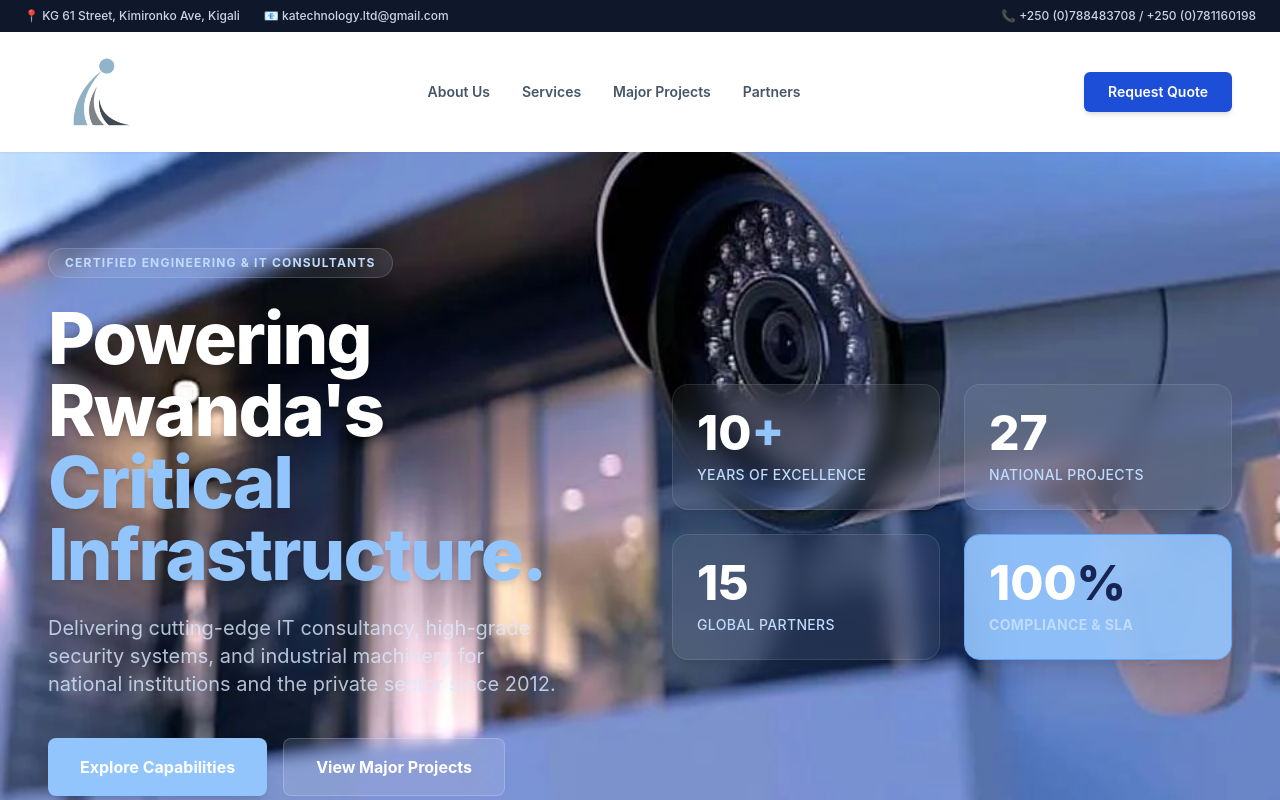
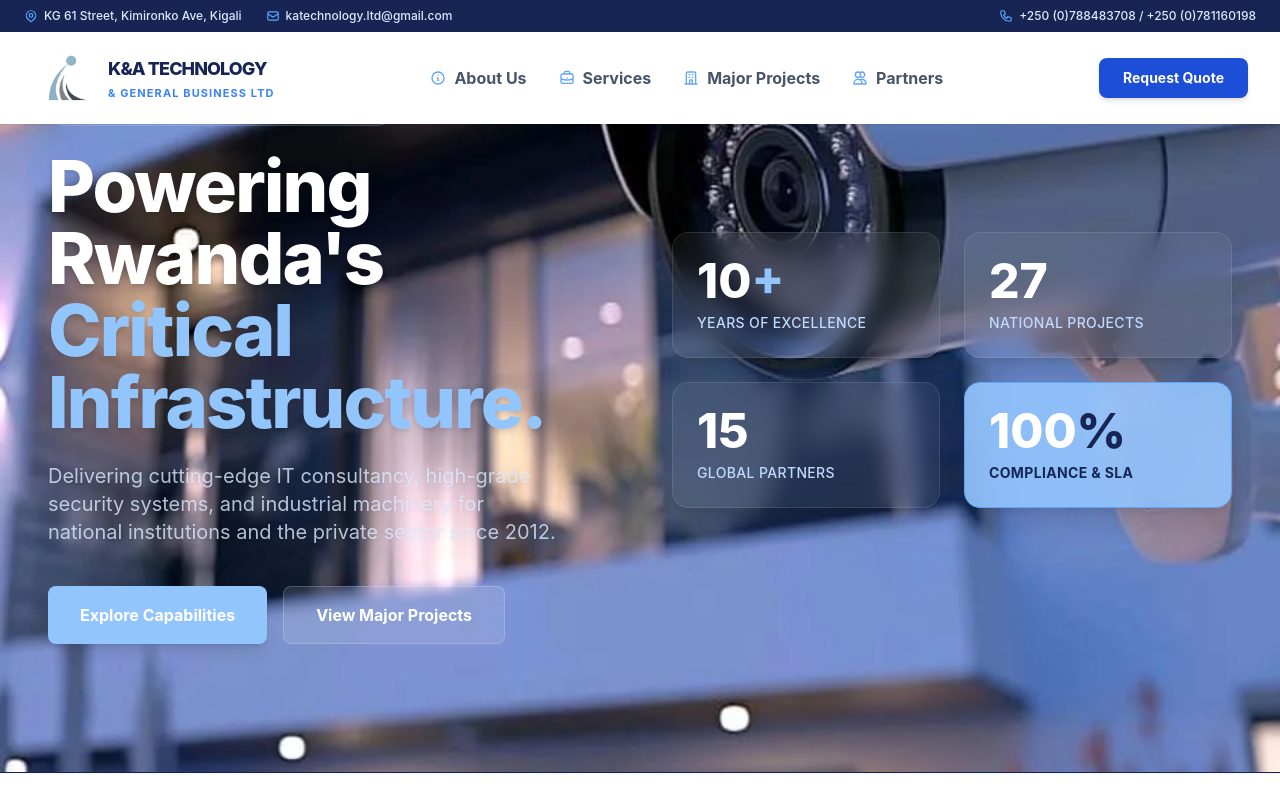
Before and after one commit to remyshingiro/K-A, a React (Vite) app: page / in a window 1280 px wide. Shown: the top 800 px of the page. Built offline with nearby package versions, Linux system fonts and the light colour scheme.

Commit message:
fix: shaking navbar

```diff
--- a/src/components/HeroSection.jsx
+++ b/src/components/HeroSection.jsx
@@ -5,7 +5,7 @@
   const imageUrls = [
     "/electrical-solution-services-in-k&a technology.webp", // Existing image, referenced correctly from public
     "/cctv-installation.webp", // Example placeholder image 2
-    "grain-dryer-k&a-technology-solutions.jpeg", // Example placeholder image 3
+    "/grain-dryer-k&a-technology-solutions.jpeg", // Example placeholder image 3
   ];
 
   const [currentImageIndex, setCurrentImageIndex] = useState(0);
@@ -23,50 +23,46 @@
   }, [imageUrls.length]); // Re-run effect only if imageUrls array length changes
 
   return (
-    // Section min-height kept for massive backdrop
-    <section className="relative flex items-center min-h-[90vh] pt-24 pb-32 px-6 lg:px-12 overflow-hidden border-b border-blue-950">
+    // OPTIMIZED SIZING: Replaced min-h-[90vh] with a responsive height and a max-height cap (max-h-[850px])
+    <section className="relative flex items-center min-h-[75vh] lg:min-h-[80vh] max-h-[850px] pt-24 pb-32 px-6 lg:px-12 overflow-hidden border-b border-blue-950">
 
-      {/* 1. The Shuffling Cinematic Backdrops (Overlay Removed for Clarity) */}
-      <div className="absolute inset-0 z-0">
+      {/* 1. The Shuffling Cinematic Backdrops */}
+      <div className="absolute inset-0 z-0 bg-blue-950">
         <img
           // Dynamically source the image based on the current state index
           src={imageUrls[currentImageIndex]}
           alt="Critical Infrastructure Backdrop"
           // Keys are used to force React to re-render the image element on change, re-triggering the fade-in animation
           key={imageUrls[currentImageIndex]}
-          className="w-full h-full object-cover animate-fade-in"
+          // ADDED object-center: Ensures the browser crops equally from the edges, keeping the main subject in view.
+          className="w-full h-full object-cover object-center animate-fade-in"
         />
-        {/* REMOVED: The dark gradient overlay div for clarity */}
       </div>
 
       <div className="max-w-7xl mx-auto w-full grid grid-cols-1 lg:grid-cols-2 gap-16 items-center relative z-10">
 
         {/* Left Content - The Hook */}
         <div className="animate-fade-in-up">
-          {/* CHANGED: Yellow/Amber colors replaced with suitable Pale Blue accents */}
           <div className="inline-block bg-blue-100/10 text-blue-200 font-bold px-4 py-1.5 rounded-full text-xs uppercase tracking-widest mb-6 border border-blue-200/20 backdrop-blur-sm">
             Certified Engineering & IT Consultants
           </div>
           <h1 className="text-5xl md:text-6xl lg:text-7xl font-extrabold text-white leading-tight mb-6 tracking-tight drop-shadow-md">
             Powering Rwanda's <br/>
-            {/* CHANGED: Yellow/Amber color replaced with Pale Blue for title accent */}
             <span className="text-blue-300">Critical Infrastructure.</span>
           </h1>
-          <p className="text-lg md:text-xl text-blue-100/80 mb-10 max-w-lg leading-relaxed">
+          <p className="text-lg md:text-xl text-blue-100/80 mb-10 max-w-lg leading-relaxed drop-shadow-sm">
             Delivering cutting-edge IT consultancy, high-grade security systems, and industrial machinery for national institutions and the private sector since 2012.
           </p>
 
           <div className="flex flex-col sm:flex-row gap-4">
             <a
               href="#services"
-              // CHANGED: Yellow/Amber colors replaced with Pale Blue for main button
               className="bg-blue-300 hover:bg-blue-400 text-white font-bold py-4 px-8 rounded-lg transition-all shadow-lg hover:shadow-blue-300/25 text-center flex items-center justify-center gap-2"
             >
               Explore Capabilities
             </a>
             <a
               href="#projects"
-              // White text over potentially varying images still fine for subtle button, white/10 is fine
               className="bg-white/10 hover:bg-white/20 border border-white/20 text-white font-bold py-4 px-8 rounded-lg transition-all backdrop-blur-sm text-center flex items-center justify-center gap-2"
             >
               View Major Projects
@@ -78,7 +74,6 @@
         <div className="grid grid-cols-2 gap-4 lg:gap-6 relative z-10">
           {/* Glass Card 1 */}
           <div className="bg-white/5 backdrop-blur-md p-6 rounded-2xl shadow-xl border border-white/10 hover:bg-white/10 transition-colors">
-            {/* CHANGED: Yellow/Amber '+' symbol replaced with Pale Blue accent */}
             <p className="text-4xl md:text-5xl font-extrabold text-white">10<span className="text-blue-300">+</span></p>
             <p className="text-sm text-blue-200 font-medium mt-2 uppercase tracking-wide">Years of Excellence</p>
           </div>
@@ -96,12 +91,9 @@
           </div>
 
           {/* Highlighted Metric Card */}
-          {/* CHANGED: Yellow/Amber highlighted card styling replaced with Pale Blue main accent and accent text */}
           <div className="bg-blue-300/90 backdrop-blur-md p-6 rounded-2xl shadow-xl border border-blue-400 text-white transform hover:-translate-y-1 transition-transform duration-300">
-            {/* Text is white on blue, good contrast. Percent color still deep blue, works fine. */}
             <p className="text-4xl md:text-5xl font-extrabold">100<span className="text-blue-950">%</span></p>
-            {/* CHANGED: Yellow/Amber accent text color replaced with Pale Blue */}
-            <p className="text-sm text-blue-200 font-bold mt-2 uppercase tracking-wide">Compliance & SLA</p>
+            <p className="text-sm text-blue-950 font-bold mt-2 uppercase tracking-wide">Compliance & SLA</p>
           </div>
         </div>
 
--- a/src/components/Navbar.jsx
+++ b/src/components/Navbar.jsx
@@ -3,13 +3,12 @@
 
 export default function Navbar() {
   const [isOpen, setIsOpen] = useState(false);
-  // 1. ADDED: The state to track if the user has scrolled
   const [isScrolled, setIsScrolled] = useState(false);
 
-  // 2. ADDED: The Scroll Detection Engine
+  // Scroll Detection Engine (Threshold increased to 50px for a smoother trigger)
   useEffect(() => {
     const handleScroll = () => {
-      if (window.scrollY > 20) {
+      if (window.scrollY > 50) {
         setIsScrolled(true);
       } else {
         setIsScrolled(false);
@@ -20,7 +19,7 @@
     return () => window.removeEventListener('scroll', handleScroll);
   }, []);
 
-  // Prevent background scrolling when overlay is open
+  // Prevent background scrolling when mobile menu is open
   useEffect(() => {
     if (isOpen) {
       document.body.style.overflow = 'hidden';
@@ -32,80 +31,107 @@
     };
   }, [isOpen]);
 
+  // ADDED: Icons to the navigation array
   const navLinks = [
-    { name: 'About Us', href: '/about' },
-    { name: 'Services', href: '/services' },
-    { name: 'Major Projects', href: '/projects' },
-    { name: 'Partners', href: '/partners' },
+    {
+      name: 'About Us',
+      href: '/about',
+      icon: <svg className="w-4 h-4" fill="none" stroke="currentColor" viewBox="0 0 24 24"><path strokeLinecap="round" strokeLinejoin="round" strokeWidth={2} d="M13 16h-1v-4h-1m1-4h.01M21 12a9 9 0 11-18 0 9 9 0 0118 0z" /></svg>
+    },
+    {
+      name: 'Services',
+      href: '/services',
+      icon: <svg className="w-4 h-4" fill="none" stroke="currentColor" viewBox="0 0 24 24"><path strokeLinecap="round" strokeLinejoin="round" strokeWidth={2} d="M21 13.255A23.931 23.931 0 0112 15c-3.183 0-6.22-.62-9-1.745M16 6V4a2 2 0 00-2-2h-4a2 2 0 00-2 2v2m4 6h.01M5 20h14a2 2 0 002-2V8a2 2 0 00-2-2H5a2 2 0 00-2 2v10a2 2 0 002 2z" /></svg>
+    },
+    {
+      name: 'Major Projects',
+      href: '/projects',
+      icon: <svg className="w-4 h-4" fill="none" stroke="currentColor" viewBox="0 0 24 24"><path strokeLinecap="round" strokeLinejoin="round" strokeWidth={2} d="M19 21V5a2 2 0 00-2-2H7a2 2 0 00-2 2v16m14 0h2m-2 0h-5m-9 0H3m2 0h5M9 7h1m-1 4h1m4-4h1m-1 4h1m-5 10v-5a1 1 0 011-1h2a1 1 0 011 1v5m-4 0h4" /></svg>
+    },
+    {
+      name: 'Partners',
+      href: '/partners',
+      icon: <svg className="w-4 h-4" fill="none" stroke="currentColor" viewBox="0 0 24 24"><path strokeLinecap="round" strokeLinejoin="round" strokeWidth={2} d="M12 4.354a4 4 0 110 5.292M15 21H3v-1a6 6 0 0112 0v1zm0 0h6v-1a6 6 0 00-9-5.197M13 7a4 4 0 11-8 0 4 4 0 018 0z" /></svg>
+    },
   ];
 
   return (
-    // 3. FIXED: Typo corrections (backdrop-blur-md, shadow-sm) and changed to <header>
-    <header className={`w-full z-50 sticky top-0 transition-all duration-300 ${isScrolled && !isOpen ? 'bg-white/90 backdrop-blur-md shadow-md' : 'bg-white shadow-sm'}`}>
+    // CHANGED: Replaced "sticky" with "fixed" to permanently fix the shaking/jitter bug
+    <header className={`w-full z-50 fixed top-0 left-0 right-0 transition-all duration-300 ${isScrolled && !isOpen ? 'bg-white/95 backdrop-blur-md shadow-md' : 'bg-white shadow-sm'}`}>
 
-      {/* Top Utility Bar - Collapses smoothly when scrolled down */}
-      <div className={`hidden md:flex justify-between items-center bg-slate-900 text-slate-300 px-6 transition-all duration-500 overflow-hidden text-xs font-medium ${isScrolled ? 'max-h-0 py-0 opacity-0' : 'max-h-12 py-2 opacity-100'}`}>
+      {/* Top Utility Bar */}
+      <div className={`hidden md:flex justify-between items-center bg-blue-950 text-blue-100 px-6 transition-all duration-500 overflow-hidden text-xs font-medium ${isScrolled ? 'max-h-0 py-0 opacity-0' : 'max-h-10 py-2 opacity-100'}`}>
         <div className="flex gap-6">
-          <span>📍 KG 61 Street, Kimironko Ave, Kigali</span>
-          <span>📧 katechnology.ltd@gmail.com</span>
+          <span className="flex items-center gap-1.5"><svg className="w-3.5 h-3.5 text-blue-400" fill="none" stroke="currentColor" viewBox="0 0 24 24"><path strokeLinecap="round" strokeLinejoin="round" strokeWidth={2} d="M17.657 16.657L13.414 20.9a1.998 1.998 0 01-2.827 0l-4.244-4.243a8 8 0 1111.314 0z" /><path strokeLinecap="round" strokeLinejoin="round" strokeWidth={2} d="M15 11a3 3 0 11-6 0 3 3 0 016 0z" /></svg> KG 61 Street, Kimironko Ave, Kigali</span>
+          <span className="flex items-center gap-1.5"><svg className="w-3.5 h-3.5 text-blue-400" fill="none" stroke="currentColor" viewBox="0 0 24 24"><path strokeLinecap="round" strokeLinejoin="round" strokeWidth={2} d="M3 8l7.89 5.26a2 2 0 002.22 0L21 8M5 19h14a2 2 0 002-2V7a2 2 0 00-2-2H5a2 2 0 00-2 2v10a2 2 0 002 2z" /></svg> katechnology.ltd@gmail.com</span>
         </div>
         <div>
-          <span>📞 +250 (0)788483708 / +250 (0)781160198</span>
+          <span className="flex items-center gap-1.5"><svg className="w-3.5 h-3.5 text-blue-400" fill="none" stroke="currentColor" viewBox="0 0 24 24"><path strokeLinecap="round" strokeLinejoin="round" strokeWidth={2} d="M3 5a2 2 0 012-2h3.28a1 1 0 01.948.684l1.498 4.493a1 1 0 01-.502 1.21l-2.257 1.13a11.042 11.042 0 005.516 5.516l1.13-2.257a1 1 0 011.21-.502l4.493 1.498a1 1 0 01.684.949V19a2 2 0 01-2 2h-1C9.716 21 3 14.284 3 6V5z" /></svg> +250 (0)788483708 / +250 (0)781160198</span>
         </div>
       </div>
 
-      {/* Main Navigation - Padding shrinks when scrolled */}
-      <nav className={`px-6 lg:px-12 flex justify-between items-center max-w-7xl mx-auto relative z-50 transition-all duration-300 ${isScrolled ? 'py-2' : 'py-3'}`}>
+      {/* Main Navigation */}
+      <nav className={`px-4 lg:px-8 flex justify-between items-center max-w-7xl mx-auto relative z-50 transition-all duration-300 ${isScrolled ? 'py-2' : 'py-3.5'}`}>
 
-        {/* Dynamic Logo - Shrinks when scrolled to save vertical space */}
-        <Link to="/" className="flex items-center relative z-50" onClick={() => setIsOpen(false)}>
+        {/* Dynamic Logo + Company Name Lockup */}
+        <Link to="/" className="flex items-center gap-3 relative z-50 group" onClick={() => setIsOpen(false)}>
           <div className={`transition-all duration-300 rounded-md ${isOpen ? 'bg-white p-1.5 shadow-md' : 'p-0'}`}>
             <img
-              src="public/k&atechnology-and-general.png"
+              // FIXED: Root path avoids the broken "public/" routing issue
+              src="/k&atechnology-and-general.png"
               alt="K.A Technology Solution"
-              className={`object-contain transition-all duration-500 ${isScrolled ? 'h-12 md:h-14' : 'h-16 md:h-20 lg:h-24'}`}
+              className={`object-contain transition-all duration-500 ${isScrolled ? 'h-10 md:h-12' : 'h-14 md:h-16'}`}
             />
+          </div>
+          {/* ADDED: Company Name stacked format for professional scaling */}
+          <div className={`flex flex-col justify-center transition-all duration-300`}>
+             <span className="font-extrabold text-blue-950 uppercase tracking-tighter text-sm md:text-lg leading-none group-hover:text-blue-700 transition-colors">K&A Technology</span>
+             <span className="font-bold text-blue-500 uppercase tracking-widest text-[9px] md:text-[11px] mt-0.5">& General Business Ltd</span>
           </div>
         </Link>
 
-        {/* Desktop Menu */}
-        <div className="hidden md:flex gap-8 text-sm font-semibold text-slate-600">
+        {/* Desktop Menu - LARGER TEXT & ICONS */}
+        <div className="hidden lg:flex gap-8 text-base font-bold text-slate-600">
           {navLinks.map((link) => (
-            <Link key={link.name} to={link.href} className="hover:text-blue-700 transition-colors">
+            <Link key={link.name} to={link.href} className="flex items-center gap-2 hover:text-blue-700 transition-colors">
+              <span className="text-blue-400">{link.icon}</span>
               {link.name}
             </Link>
           ))}
         </div>
 
-        <button className="hidden md:block bg-blue-700 hover:bg-blue-800 text-white px-6 py-2.5 rounded-md font-semibold text-sm transition-colors shadow-md">
+        <a href="#contact" className="hidden lg:block bg-blue-700 hover:bg-blue-800 text-white px-6 py-2.5 rounded-lg font-bold text-sm transition-all shadow-md hover:shadow-lg hover:-translate-y-0.5">
           Request Quote
-        </button>
+        </a>
 
-        {/* Animated Hamburger Button (Mobile) - Always dark (slate-900) */}
+        {/* Animated Hamburger Button (Mobile) */}
         <button
-          className="md:hidden relative z-50 w-8 h-8 flex flex-col justify-center items-center group focus:outline-none"
+          className="lg:hidden relative z-50 w-10 h-10 flex flex-col justify-center items-center group focus:outline-none bg-slate-50 rounded-md border border-slate-200"
           onClick={() => setIsOpen(!isOpen)}
           aria-label="Toggle Menu"
         >
-          <span className={`block w-6 h-[2px] rounded-full bg-slate-900 transition-all duration-300 ease-out ${isOpen ? 'rotate-45 translate-y-1.5' : '-translate-y-1'}`}></span>
-          <span className={`block w-6 h-[2px] rounded-full bg-slate-900 transition-all duration-300 ease-out my-0.5 ${isOpen ? 'opacity-0' : 'opacity-100'}`}></span>
-          <span className={`block w-6 h-[2px] rounded-full bg-slate-900 transition-all duration-300 ease-out ${isOpen ? '-rotate-45 -translate-y-1.5' : 'translate-y-1'}`}></span>
+          <span className={`block w-5 h-[2px] rounded-full bg-blue-950 transition-all duration-300 ease-out ${isOpen ? 'rotate-45 translate-y-1.5' : '-translate-y-1'}`}></span>
+          <span className={`block w-5 h-[2px] rounded-full bg-blue-950 transition-all duration-300 ease-out my-0.5 ${isOpen ? 'opacity-0' : 'opacity-100'}`}></span>
+          <span className={`block w-5 h-[2px] rounded-full bg-blue-950 transition-all duration-300 ease-out ${isOpen ? '-rotate-45 -translate-y-1.5' : 'translate-y-1'}`}></span>
         </button>
       </nav>
 
-      {/* Full-Screen Command Overlay (Mobile) - Light Theme */}
+      {/* Full-Screen Command Overlay (Mobile) */}
       <div
-        className={`fixed inset-0 bg-white z-40 flex flex-col px-6 pt-28 transition-all duration-500 ease-[cubic-bezier(0.22,1,0.36,1)] md:hidden ${isOpen ? 'opacity-100 translate-y-0' : 'opacity-0 -translate-y-8 pointer-events-none'}`}
+        className={`fixed inset-0 bg-white z-40 flex flex-col px-6 pt-28 transition-all duration-500 ease-[cubic-bezier(0.22,1,0.36,1)] lg:hidden ${isOpen ? 'opacity-100 translate-y-0' : 'opacity-0 -translate-y-8 pointer-events-none'}`}
       >
-        <div className="flex-grow flex flex-col justify-center gap-8 mb-8">
+        <div className="flex-grow flex flex-col justify-center gap-6 mb-8">
           {navLinks.map((link, i) => (
             <Link
               key={link.name}
               to={link.href}
               onClick={() => setIsOpen(false)}
               style={{ transitionDelay: `${isOpen ? i * 100 + 150 : 0}ms` }}
-              className={`text-slate-700 text-2xl font-bold tracking-wide transform transition-all duration-500 ease-out hover:text-blue-700 border-b border-slate-100 pb-2 ${isOpen ? 'translate-y-0 opacity-100' : 'translate-y-8 opacity-0'}`}
+              className={`flex items-center gap-4 text-slate-800 text-2xl font-bold tracking-wide transform transition-all duration-500 ease-out hover:text-blue-700 border-b border-slate-100 pb-4 ${isOpen ? 'translate-y-0 opacity-100' : 'translate-y-8 opacity-0'}`}
             >
+              <div className="bg-blue-50 p-2 rounded-lg text-blue-600">
+                {link.icon}
+              </div>
               {link.name}
             </Link>
           ))}
@@ -117,12 +143,12 @@
         >
           <div className="bg-slate-50 p-6 rounded-xl border border-slate-200">
             <p className="text-blue-700 text-xs font-bold uppercase tracking-widest mb-3">Enterprise Contact</p>
-            <p className="text-slate-900 text-base font-medium mb-1">+250 (0)788 483 708</p>
+            <p className="text-blue-950 text-base font-extrabold mb-1">+250 (0)788 483 708</p>
             <p className="text-slate-600 text-sm mb-5">katechnology.ltd@gmail.com</p>
 
-            <button className="bg-blue-700 hover:bg-blue-800 text-white w-full py-3.5 rounded-lg font-bold text-sm transition-colors shadow-lg">
+            <a href="#contact" onClick={() => setIsOpen(false)} className="bg-blue-700 hover:bg-blue-800 text-white w-full py-3.5 rounded-lg font-bold text-sm transition-colors shadow-lg flex justify-center">
               Request Formal Quote
-            </button>
+            </a>
           </div>
         </div>
       </div>
```
Also changed, not shown: src/components/PartnersGrid.jsx (+5 -9 lines).
